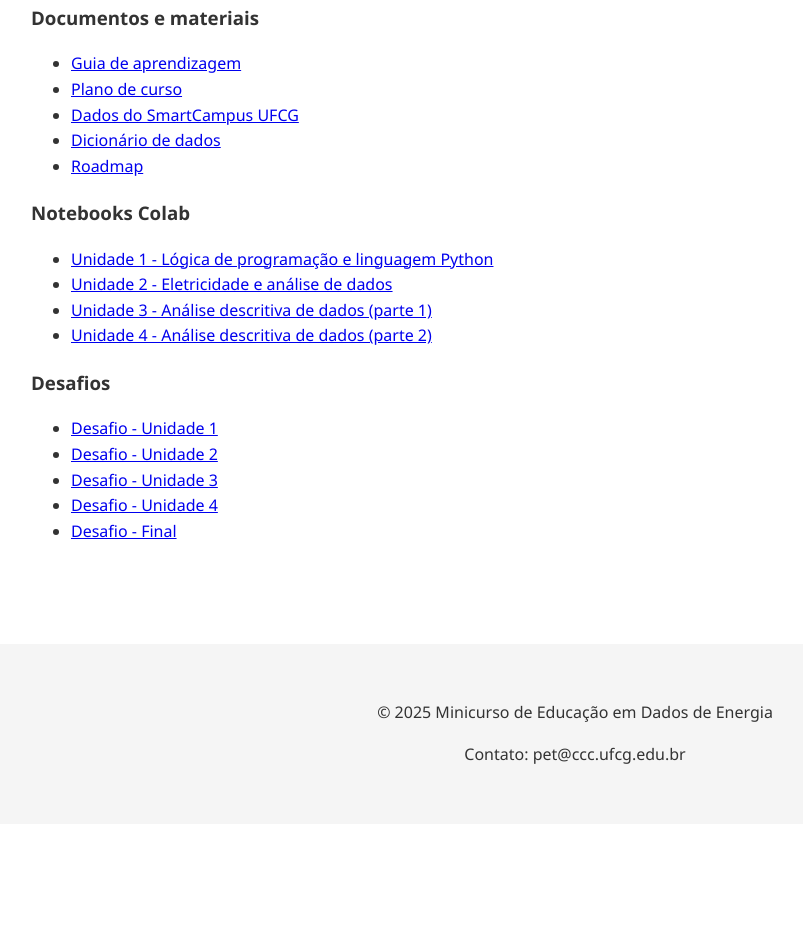
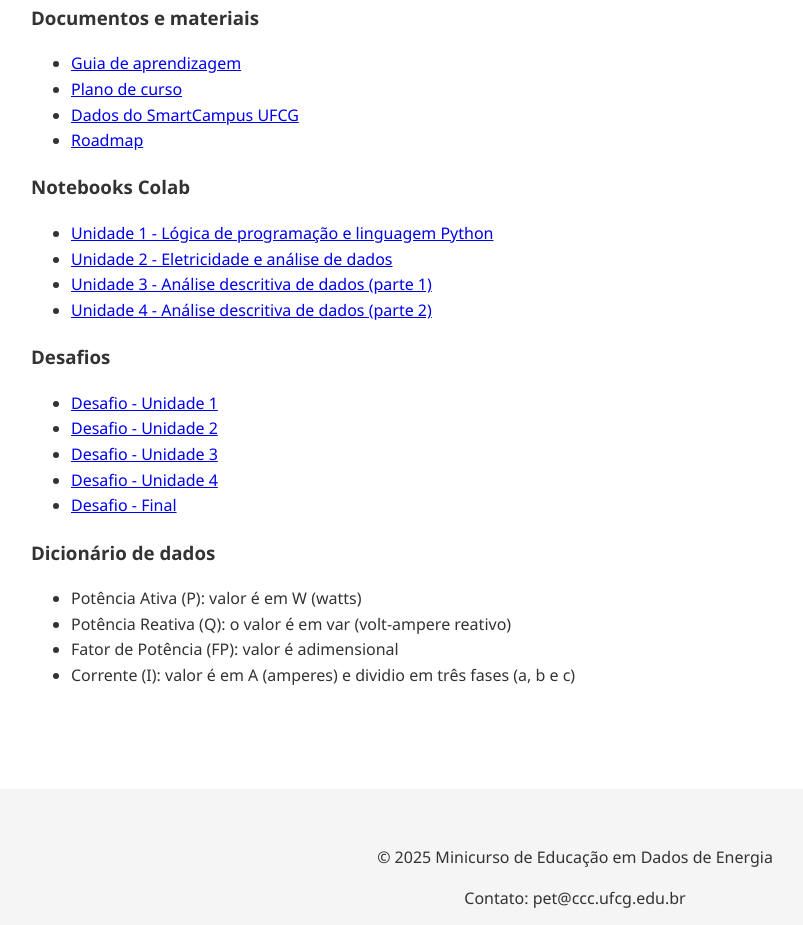
Before and after one commit to petcomputacao/edu-energia, a plain HTML site: page docs/index.html in a window 1280 px wide. Shown: the part 936-1861 px from the top of the page, without its empty margins (65-868 px from the left). Before the commit the page ends 1760 px from the top, so only its background shows below. Drawn offline with Linux system fonts and the light colour scheme.

Commit message:
Inclusão do dicionário de dados na página do minicurso

```diff
--- a/docs/index.html
+++ b/docs/index.html
@@ -49,7 +49,6 @@
                         <li><a href="assets/guia-aprendizagem.pdf" target="_blank">Guia de aprendizagem</a></li>
                         <li><a href="assets/plano-de-curso.pdf" target="_blank">Plano de curso</a></li>
                         <li><a href="assets/dados.csv" target="_blank">Dados do SmartCampus UFCG</a></li>
-                        <li><a href="assets/dicionario-dados.pdf" target="_blank">Dicionário de dados</a></li>
                         <li><a href="assets/roadmap.pdf" target="_blank">Roadmap</a></li>
                     </ul>
                 </div>
@@ -74,6 +73,16 @@
                         <li><a href="assets/desafio-final.pdf" target="_blank">Desafio - Final</a></li>
                     </ul>
                 </div>
+
+                <div class="material-card">
+                    <h3>Dicionário de dados</h3>
+                    <ul>
+                        <li> Potência Ativa (P): valor é em W (watts) </li>
+                        <li> Potência Reativa (Q): o valor é em var (volt-ampere reativo) </li>
+                        <li> Fator de Potência (FP): valor é adimensional </li>
+                        <li> Corrente (I): valor é em A (amperes) e dividio em três fases (a, b e c)</li>
+                    </ul>
+                </div>
             </div>
         </section>
     </main>
```
